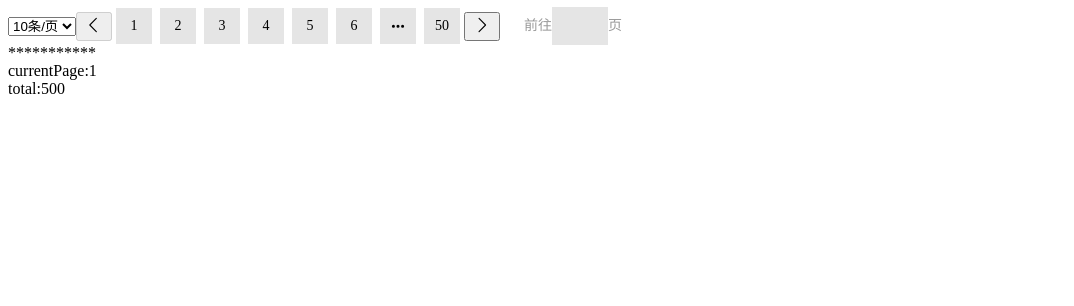
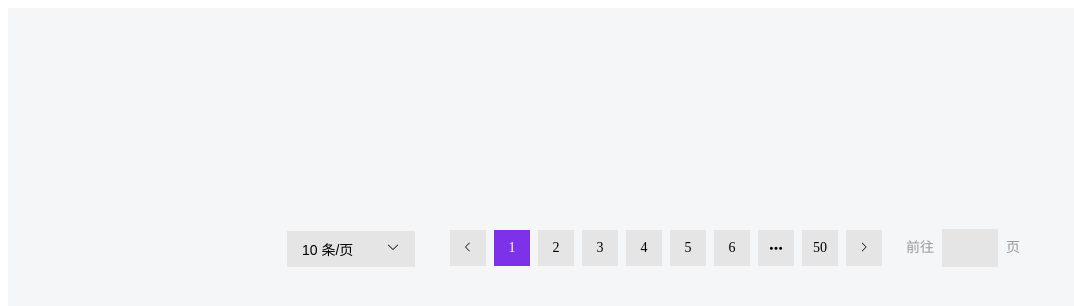
Before and after one commit to lyxaaaa/paginationComponent, a Vue app: page / in a window 1280 px wide. Shown: the top 306 px of the page, without its empty margins (0-1074 px from the left). Built offline with nearby package versions, Linux system fonts and the light colour scheme.

Commit message:
feat:add basic style

```diff
--- a/src/App.vue
+++ b/src/App.vue
@@ -1,5 +1,5 @@
 <template>
-<div>
+<div class="container">
     <OPagination
         :total="totalItems"
         :page-sizes="opageSizes"
@@ -10,9 +10,6 @@
         @size-change="handleSizeChange"
     >
     </OPagination>
-    <div>***********</div>
-    <div>currentPage:{{ ocurrentPage }}</div>
-    <div>total:{{ totalItems }}</div>
 </div>
 </template>
 
@@ -45,3 +42,14 @@ export default defineComponent({
     },
 })
 </script>
+
+<style lang="scss" scoped>
+.container {
+    width: 100vw;
+    height: 60vh;
+    display: flex;
+    align-items: center;
+    justify-content: center;
+    background-color: #f5f6f8;
+}
+</style>
--- a/src/components/jumper.vue
+++ b/src/components/jumper.vue
@@ -1,6 +1,6 @@
 <template>
 <span class="opagination-jump" :disabled="disabled">
-    <span :class="[ns.e('goto')]">{{ t('pagination.goto') }}</span>
+    <span class="opagination-goto">{{ t('pagination.goto') }}</span>
     <div class="opagination-jump-input">
         <div class="opaination-wrapInput">
             <input
@@ -18,7 +18,7 @@
             />
         </div>
     </div>
-    <span :class="[ns.e('classifier')]">{{
+    <span class="opagination-page">{{
         t('pagination.pageClassifier')
     }}</span>
 </span>
@@ -82,6 +82,9 @@ function handleChange(event: Event) {
     border-radius: 0;
     margin-left: 24px;
     color: #999999;
+    .opagination-goto {
+        margin-right: 8px;
+    }
     .opagination-jump-input {
         display: inline-flex;
         justify-content: center !important;
@@ -108,11 +111,12 @@ function handleChange(event: Event) {
             .opagination-innerInput {
                 width: 100%;
                 flex-flow: 1;
+                appearance: none;
                 -webkit-appearance: none;
                 color: #000000;
                 font-size: inherit;
-                height: calc( 32px - 2px);
-                line-height: calc( 32px - 2px);
+                height: 30px;
+                line-height: 30px;
                 padding: 0;
                 outline: none;
                 border: none;
@@ -121,5 +125,8 @@ function handleChange(event: Event) {
             }
         }
     }
+    .opagination-page {
+        margin-left: 8px;
+    }
 }
 </style>
--- a/src/components/next.vue
+++ b/src/components/next.vue
@@ -18,10 +18,9 @@
 import { computed } from 'vue'
 import { useLocale } from '../hooks/useLocale'
 import { paginationNextProps } from './next'
-import ArrowRight from '../assets/icon/ArrowRight.vue'
 
 defineOptions({
-name: 'OPaginationNext',
+    name: 'OPaginationNext',
 })
 
 const props = defineProps(paginationNextProps)
@@ -31,10 +30,10 @@ defineEmits(['click'])
 const { t } = useLocale()
 
 const internalDisabled = computed(
-() =>
-    props.disabled ||
-    props.currentPage === props.pageCount ||
-    props.pageCount === 0
+    () =>
+        props.disabled ||
+        props.currentPage === props.pageCount ||
+        props.pageCount === 0
 )
 </script>
 
@@ -43,6 +42,26 @@ const internalDisabled = computed(
     display: block;
     font-size: 12px;
     font-weight: bold;
-    width: 20px;
+    width: 12px;
+}
+.btn-next {
+    display: flex;
+    justify-content: center;
+    align-items: center;
+    width: 36px;
+    height: 36px;
+    outline: none;
+    border: none;
+    margin-left: 16px;
+    background-color: #e5e5e5;
+    color: #000000;
+    border-radius: 0px;
+    font-size: 14px;
+    min-width: 32px;
+    padding: 0 4px;
+    text-align: center;
+    box-sizing: border-box;
+    cursor: pointer;
+    margin-left: 4px;
 }
 </style>
--- a/src/components/pager.vue
+++ b/src/components/pager.vue
@@ -2,7 +2,7 @@
     <ul @click="onPagerClick" @keyup.enter="onEnter" class="o-pagination-pager">
         <li
             v-if="pageCount > 0"
-            class="number"
+            :class="['number',{'activePage' : currentPage === 1}]"
             :aria-current="currentPage === 1"
             :aria-label="t('pagination.currentPage', { pager: 1 })"
             :tabindex="tabindex"
@@ -25,7 +25,7 @@
         <li
             v-for="pager in pagers"
             :key="pager"
-            class="number"
+            :class="['number',{'activePage' : currentPage === pager}]"
             :aria-current="currentPage === pager"
             :aria-label="t('pagination.currentPage', { pager })"
             :tabindex="tabindex"
@@ -47,7 +47,7 @@
         </li>
         <li
             v-if="pageCount > 1"
-            class="number"
+            :class="['number',{'activePage' : currentPage === pageCount}]"
             :aria-current="currentPage === pageCount"
             :aria-label="t('pagination.currentPage', { pager: pageCount })"
             :tabindex="tabindex"
@@ -249,10 +249,18 @@ function onPagerClick(event: UIEvent) {
         text-align: center;
         cursor: pointer;
         box-sizing: border-box;
+        &:hover {
+            color: #ffffff;
+            background-color: #7d32ea;
+        }
         .opagination-icon {
             width: 100%;
             height: 100%;
         }
     }
+    .activePage {
+        color: #ffffff;
+        background-color: #7d32ea;
+    }
 }
 </style>
--- a/src/components/prev.vue
+++ b/src/components/prev.vue
@@ -38,6 +38,26 @@ const internalDisabled = computed(
     display: block;
     font-size: 12px;
     font-weight: bold;
-    width: 20px;
+    width: 12px;
+}
+.btn-prev {
+    display: flex;
+    justify-content: center;
+    align-items: center;
+    width: 36px;
+    height: 36px;
+    outline: none;
+    border: none;
+    margin-left: 16px;
+    background-color: #e5e5e5;
+    color: #000000;
+    border-radius: 0px;
+    font-size: 14px;
+    min-width: 32px;
+    padding: 0 4px;
+    text-align: center;
+    box-sizing: border-box;
+    cursor: pointer;
+    margin-right: 4px;
 }
 </style>
--- a/src/components/sizes.vue
+++ b/src/components/sizes.vue
@@ -1,9 +1,9 @@
 <template>
-    <span :class="ns.e('sizes')">
-        <select
+    <span class="opagination-sizes">
+        <!-- <select
             :model-value="innerPageSize"
+            class="opagination-select"
             :disabled="disabled"
-            :popper-class="popperClass"
             :size="size"
             :validate-event="false"
             @change="handleChange"
@@ -12,9 +12,36 @@
             v-for="item in innerPageSizes"
             :key="item"
             :value="item"
+            class="opaination-option"
             :label="item + t('pagination.pagesize')"
         />
-        </select>
+        </select> -->
+        <div class="o-sizes-wrapper" @click="toggleDropdown">
+            <input
+                type="text"
+                :placeholder="t('pagination.choose')"
+                :value="`${innerPageSize} ${t('pagination.pagesize')}`"
+                :disabled="disabled"
+                readonly
+                class="o-sizes-input"
+            >
+            <span class="o-sizes-downIcon">
+                <i class="o-sizes-iconSize">
+                    <img src="/src/assets/ArrowDown.svg" alt="" v-if="!isDropdownOpen" />
+                    <img src="/src/assets/ArrowUp.svg" alt="" v-else />
+                </i>
+            </span>
+        </div>
+        <ul v-show="isDropdownOpen" class="o-sizes-options">
+            <li
+                v-for="item in innerPageSizes"
+                :key="item"
+                :class="['o-sizes-option', { 'selectedOption': item === innerPageSize }]"
+                @click="handleSelectSize(item)"
+            >
+                {{ `${item} ${t('pagination.pagesize')}` }}
+            </li>
+        </ul>
     </span>
 </template>
 
@@ -26,7 +53,7 @@ import { usePagination } from '../usePagination'
 import { paginationSizesProps } from './sizes'
 
 defineOptions({
-name: 'OPaginationSizes',
+    name: 'OPaginationSizes',
 })
 
 const props = defineProps(paginationSizesProps)
@@ -57,6 +84,21 @@ watch(
 )
 
 const innerPageSizes = computed(() => props.pageSizes)
+let isDropdownOpen = ref(false)
+
+function toggleDropdown() {
+    isDropdownOpen.value = !isDropdownOpen.value
+}
+
+function handleSelectSize(val: number) {
+    console.log('handleSelectSize',val)
+    // if(disabled) return
+    if (!isNaN(val) && val !== innerPageSize.value) {
+        innerPageSize.value = val
+        pagination.handleSizeChange?.(Number(val))
+    }
+    isDropdownOpen.value = false
+}
 
 function handleChange(event: Event) {
     let val: number = parseInt((event.target as HTMLInputElement).value, 10) // 将字符串转换为整数
@@ -67,3 +109,87 @@ function handleChange(event: Event) {
     }
 }
 </script>
+
+<style lang="scss" scoped>
+.opagination-sizes {
+    height: 36px;
+    margin-right: 8px;
+    box-sizing: border-box;
+    padding: 1px 11px;
+    cursor: pointer;
+    .o-sizes-wrapper {
+        width: 128px;
+        height: 36px;
+        display: flex;
+        flex-direction: row;
+        justify-content: center;
+        align-items: center;
+        background-color: #e5e5e5;
+        margin-bottom: 6px;
+        .o-sizes-input {
+            cursor: pointer;
+            width: 84px;
+            height: 30px;
+            appearance: none;
+            -webkit-appearance: none;
+            color: #000000;
+            font-size: 14px;
+            padding: 0;
+            outline: none;
+            border: none;
+            background: none;
+            box-sizing: border-box;
+        }
+        .o-sizes-downIcon {
+            display: inline-flex;
+            white-space: nowrap;
+            flex-shrink: 0;
+            flex-wrap: nowrap;
+            height: 100%;
+            text-align: center;
+            color: #a8abb2;
+            transition: all 0.3s;
+            display: inline-flex;
+            align-items: center;
+            justify-content: center;
+            box-sizing: inherit;
+            .o-sizes-iconSize {
+                width: 14px;
+            }
+        }
+    }
+    .o-sizes-options {
+        display: flex;
+        flex-direction: column;
+        justify-content: center;
+        align-items: center;
+        list-style: none;
+        position: absolute;
+        padding: 6px 0;
+        box-sizing: border-box;
+        margin: 6px 0 !important;
+        width: 128px;
+        z-index: 2;
+        background-color: #ffffff;
+        .o-sizes-option {
+            display: inline-flex;
+            align-items: center;
+            width: 100%;
+            height: 34px;
+            padding: 0 32px 0 20px;
+            box-sizing: border-box;
+            font-size: 14px;
+            //background-color: #ffffff;
+            color: #000000;
+            &:hover {
+                background-color: #f5f6f8;
+                color: #7d6aed;
+            }
+        }
+        .selectedOption {
+            color: #7d6aed;
+            background-color: #f5f6f8;
+        }
+    }
+}
+</style>
--- a/src/hooks/useLocale.ts
+++ b/src/hooks/useLocale.ts
@@ -19,6 +19,7 @@ function translate(language: Language, key: string): string {
             'pagination.currentPage' : 'currentPage',
             'pagination.prevPages' : 'prevPages',
             'pagination.nextPages' : 'nextPages',
+            'pagination.choose' : 'please choose',
             // 更多英语翻译项...
         },
         zh: {
@@ -31,6 +32,7 @@ function translate(language: Language, key: string): string {
             'pagination.currentPage' : '当前页码',
             'pagination.prevPages' : '前页',
             'pagination.nextPages' : '后页',
+            'pagination.choose' : '请选择',
             // 更多中文翻译项...
         },
         // 更多语言...
```
Also changed, not shown: src/assets/ArrowDown.svg (added), src/assets/ArrowUp.svg (added).
